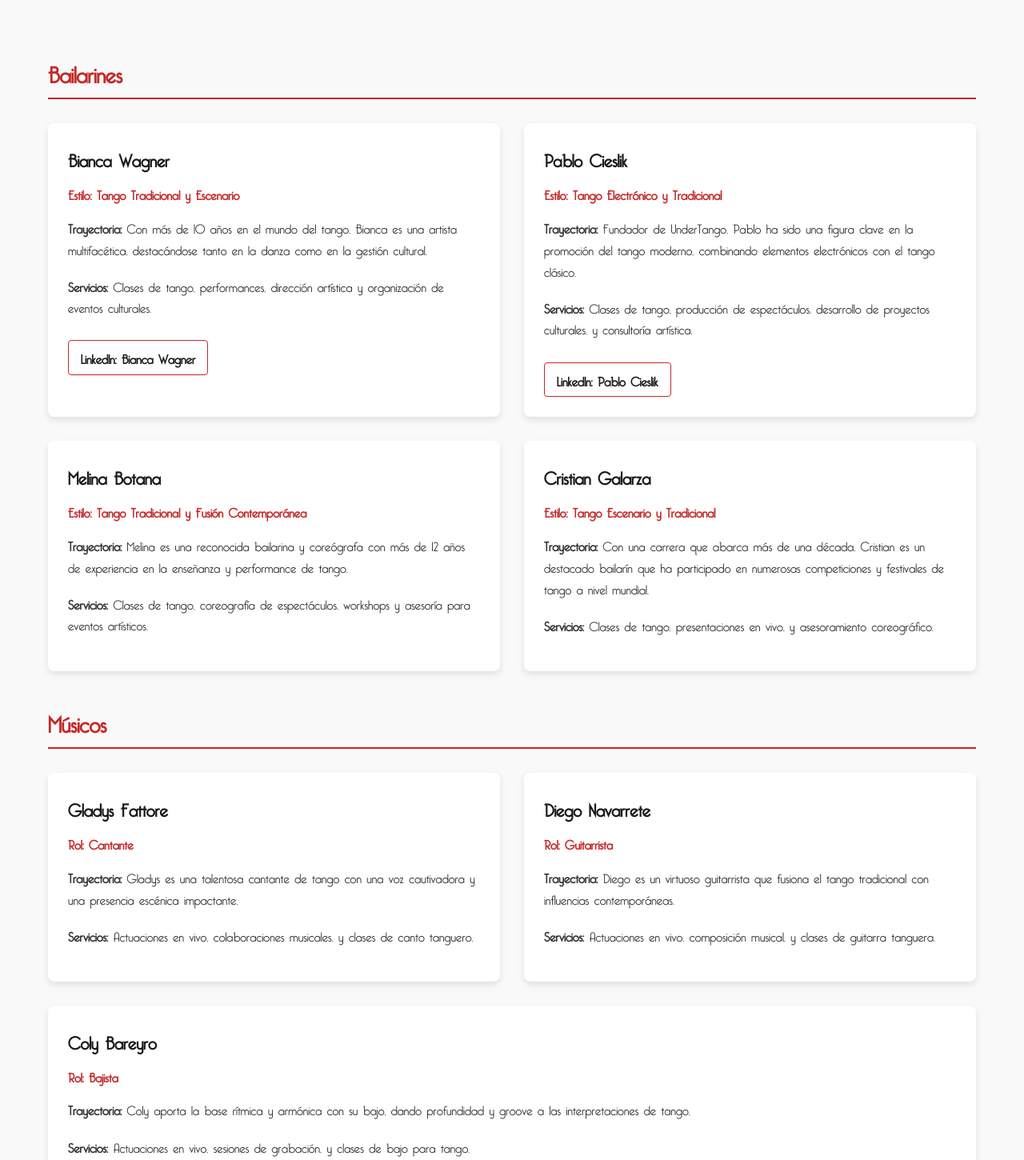
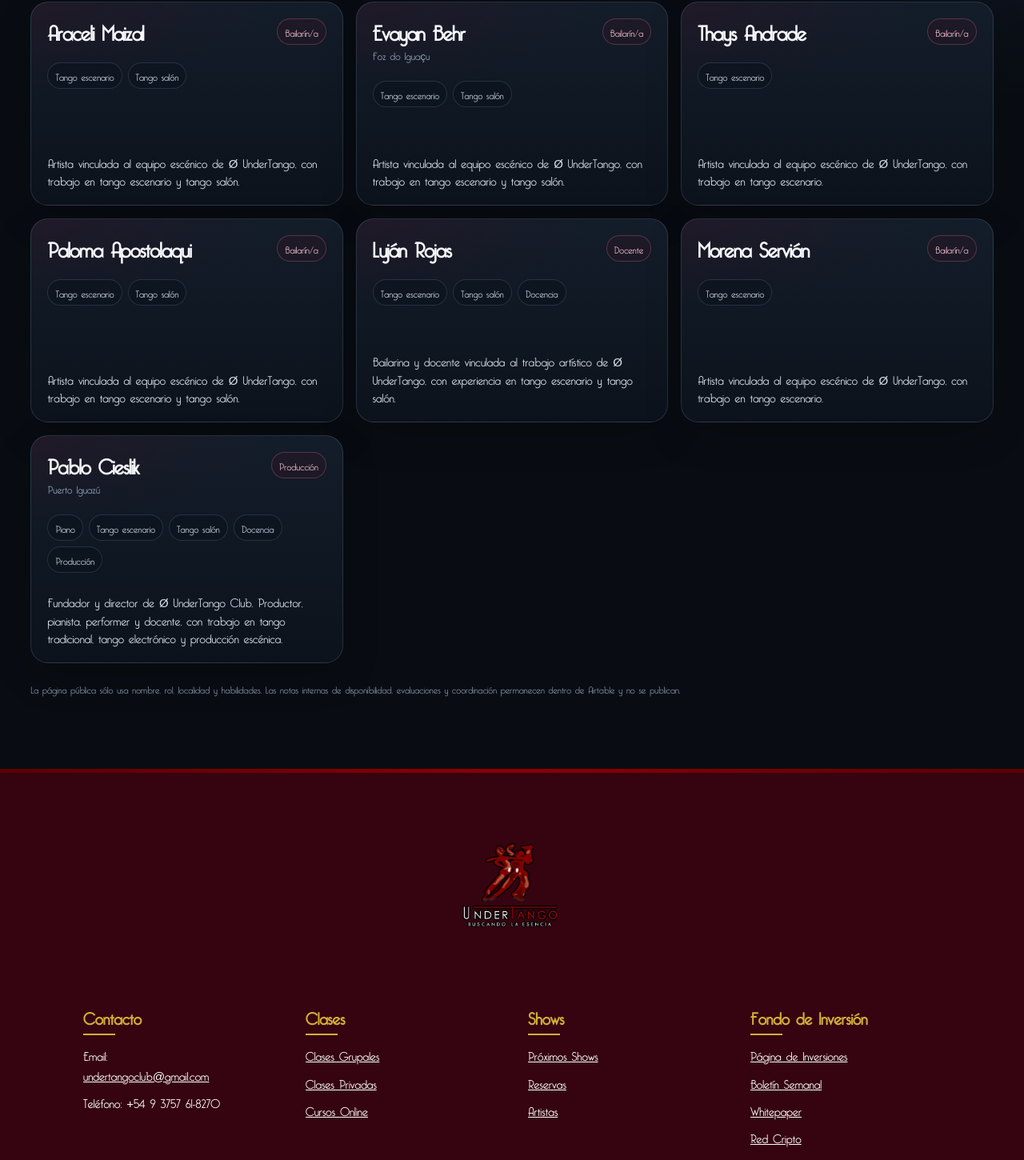
Before and after one commit to O-UnderTango-Club/UnderTangoWEBNextJS, a Next.js app: page /artistas in a window 1280 px wide. Shown: the part 257-1707 px from the top of the page at 80% size. Built offline with nearby package versions, Linux system fonts and the light colour scheme.

Commit message:
Replace legacy artists list with Airtable team view

```diff
--- a/app/artistas/page.tsx
+++ b/app/artistas/page.tsx
@@ -1,173 +1,103 @@
-"use client"
+"use client";
 
-import Link from "next/link"
+import { useEffect, useState } from "react";
+import Header from "../components/header";
+import Footer from "../components/footer";
+import styles from "./artistas.module.css";
 
-import Header from "../components/header"
-import Footer from "../components/footer"
+type Artist = {
+  id: string;
+  name: string;
+  role: string;
+  locality?: string;
+  skills: string[];
+};
 
-import "../styles/artistas.css"
-import "../styles/moda-fixes.css"
-import "../styles/navbar.css"
-import "../styles/footer-fix.css"
+type Payload = {
+  artists: Artist[];
+  source: "airtable" | "snapshot";
+  live: boolean;
+  updatedAt: string;
+};
+
+function publicDescription(artist: Artist) {
+  if (artist.name === "Pablo Cieslik") {
+    return "Fundador y director de Ø UnderTango Club. Productor, pianista, performer y docente, con trabajo en tango tradicional, tango electrónico y producción escénica.";
+  }
+
+  if (artist.role === "Docente") {
+    return `Bailarina y docente vinculada al trabajo artístico de Ø UnderTango, con experiencia en ${artist.skills.filter((skill) => skill !== "Docencia").join(" y ").toLowerCase() || "tango"}.`;
+  }
+
+  const danceSkills = artist.skills.join(" y ").toLowerCase();
+  return `Artista vinculada al equipo escénico de Ø UnderTango${danceSkills ? `, con trabajo en ${danceSkills}` : ""}.`;
+}
 
 export default function ArtistasPage() {
+  const [payload, setPayload] = useState<Payload | null>(null);
+  const [error, setError] = useState("");
+
+  useEffect(() => {
+    fetch("/api/artistas", { cache: "no-store" })
+      .then(async (response) => {
+        if (!response.ok) throw new Error(`HTTP ${response.status}`);
+        return response.json();
+      })
+      .then(setPayload)
+      .catch(() => setError("No pude cargar el equipo artístico."));
+  }, []);
 
   return (
-    <>
+    <div className={styles.shell}>
       <Header />
 
-      <main className="artistas-page">
-        <header className="artist-header">
-          <div className="container">
-            <h1>NUESTROS ARTISTAS</h1>
-            <p>Talento y pasión por el tango argentino</p>
+      <main className={styles.main}>
+        <div className={styles.hero}>
+          <div>
+            <p className={styles.eyebrow}>Ø UnderTango · equipo actual</p>
+            <h1 className={styles.title}>Artistas</h1>
+            <p className={styles.subtitle}>
+              Personas que hoy forman parte del mapa artístico y escénico de Ø UnderTango. Esta vista toma como referencia la tabla Equipo de Airtable y evita mostrar perfiles históricos que ya no representan la operación actual.
+            </p>
           </div>
-        </header>
 
-        <div className="container">
-          <h2>Bailarines</h2>
-          <div className="artist-container">
-            <div className="artist-card">
-              <div className="artist-info">
-                <h3 className="artist-name">Bianca Wagner</h3>
-                <div className="artist-style">
-                  Estilo: Tango Tradicional y Escenario
-                </div>
-                <div className="artist-description">
-                  <strong>Trayectoria:</strong> Con más de 10 años en el mundo
-                  del tango, Bianca es una artista multifacética, destacándose
-                  tanto en la danza como en la gestión cultural.
-                </div>
-                <div className="artist-services">
-                  <strong>Servicios:</strong> Clases de tango, performances,
-                  dirección artística y organización de eventos culturales.
-                </div>
-                <Link
-                  href="https://www.linkedin.com/in/bianca-wagner-/"
-                  className="social-link"
-                >
-                  LinkedIn: Bianca Wagner
-                </Link>
+          <div className={styles.source}>
+            <span className={payload?.live ? styles.dot : styles.snapshotDot} />
+            {payload?.live ? "Airtable en vivo" : "Airtable · foto actual"}
           </div>
         </div>
 
-            <div className="artist-card">
-              <div className="artist-info">
-                <h3 className="artist-name">Pablo Cieslik</h3>
-                <div className="artist-style">
-                  Estilo: Tango Electrónico y Tradicional
+        <div className={styles.grid}>
+          {!payload && !error && <div className={styles.loading}>Cargando artistas…</div>}
+          {error && <div className={styles.empty}>{error}</div>}
+
+          {payload?.artists.map((artist) => (
+            <article key={artist.id} className={styles.card}>
+              <div className={styles.cardHeader}>
+                <div>
+                  <h2 className={styles.name}>{artist.name}</h2>
+                  {artist.locality && <p className={styles.locality}>{artist.locality}</p>}
                 </div>
-                <div className="artist-description">
-                  <strong>Trayectoria:</strong> Fundador de UnderTango, Pablo ha
-                  sido una figura clave en la promoción del tango moderno,
-                  combinando elementos electrónicos con el tango clásico.
-                </div>
-                <div className="artist-services">
-                  <strong>Servicios:</strong> Clases de tango, producción de
-                  espectáculos, desarrollo de proyectos culturales, y consultoría
-                  artística.
-                </div>
-                <Link
-                  href="https://www.linkedin.com/in/pablo-cieslik/"
-                  className="social-link"
-                >
-                  LinkedIn: Pablo Cieslik
-                </Link>
-              </div>
+                <span className={styles.role}>{artist.role}</span>
               </div>
 
-            <div className="artist-card">
-              <div className="artist-info">
-                <h3 className="artist-name">Melina Botana</h3>
-                <div className="artist-style">
-                  Estilo: Tango Tradicional y Fusión Contemporánea
-                </div>
-                <div className="artist-description">
-                  <strong>Trayectoria:</strong> Melina es una reconocida
-                  bailarina y coreógrafa con más de 12 años de experiencia en la
-                  enseñanza y performance de tango.
-                </div>
-                <div className="artist-services">
-                  <strong>Servicios:</strong> Clases de tango, coreografía de
-                  espectáculos, workshops y asesoría para eventos artísticos.
-                </div>
-              </div>
+              <div className={styles.skills}>
+                {artist.skills.map((skill) => (
+                  <span key={skill} className={styles.skill}>{skill}</span>
+                ))}
               </div>
 
-            <div className="artist-card">
-              <div className="artist-info">
-                <h3 className="artist-name">Cristian Galarza</h3>
-                <div className="artist-style">
-                  Estilo: Tango Escenario y Tradicional
-                </div>
-                <div className="artist-description">
-                  <strong>Trayectoria:</strong> Con una carrera que abarca más de
-                  una década, Cristian es un destacado bailarín que ha
-                  participado en numerosas competiciones y festivales de tango a
-                  nivel mundial.
-                </div>
-                <div className="artist-services">
-                  <strong>Servicios:</strong> Clases de tango, presentaciones en
-                  vivo, y asesoramiento coreográfico.
-                </div>
-              </div>
-            </div>
+              <p className={styles.description}>{publicDescription(artist)}</p>
+            </article>
+          ))}
         </div>
 
-          <h2>Músicos</h2>
-          <div className="artist-container">
-            <div className="artist-card">
-              <div className="artist-info">
-                <h3 className="artist-name">Gladys Fattore</h3>
-                <div className="artist-role">Rol: Cantante</div>
-                <div className="artist-description">
-                  <strong>Trayectoria:</strong> Gladys es una talentosa cantante
-                  de tango con una voz cautivadora y una presencia escénica
-                  impactante.
-                </div>
-                <div className="artist-services">
-                  <strong>Servicios:</strong> Actuaciones en vivo, colaboraciones
-                  musicales, y clases de canto tanguero.
-                </div>
-              </div>
-            </div>
-
-            <div className="artist-card">
-              <div className="artist-info">
-                <h3 className="artist-name">Diego Navarrete</h3>
-                <div className="artist-role">Rol: Guitarrista</div>
-                <div className="artist-description">
-                  <strong>Trayectoria:</strong> Diego es un virtuoso guitarrista
-                  que fusiona el tango tradicional con influencias
-                  contemporáneas.
-                </div>
-                <div className="artist-services">
-                  <strong>Servicios:</strong> Actuaciones en vivo, composición
-                  musical, y clases de guitarra tanguera.
-                </div>
-              </div>
-            </div>
-
-            <div className="artist-card">
-              <div className="artist-info">
-                <h3 className="artist-name">Coly Bareyro</h3>
-                <div className="artist-role">Rol: Bajista</div>
-                <div className="artist-description">
-                  <strong>Trayectoria:</strong> Coly aporta la base rítmica y
-                  armónica con su bajo, dando profundidad y groove a las
-                  interpretaciones de tango.
-                </div>
-                <div className="artist-services">
-                  <strong>Servicios:</strong> Actuaciones en vivo, sesiones de
-                  grabación, y clases de bajo para tango.
-                </div>
-              </div>
-            </div>
-          </div>
-        </div>
+        <p className={styles.note}>
+          La página pública sólo usa nombre, rol, localidad y habilidades. Las notas internas de disponibilidad, evaluaciones y coordinación permanecen dentro de Airtable y no se publican.
+        </p>
       </main>
 
       <Footer />
-    </>
-  )
+    </div>
+  );
 }
```
Lines whose indentation alone changed are shown as unchanged.
